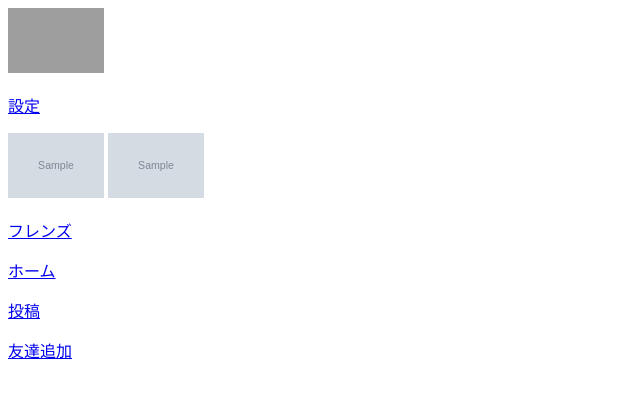
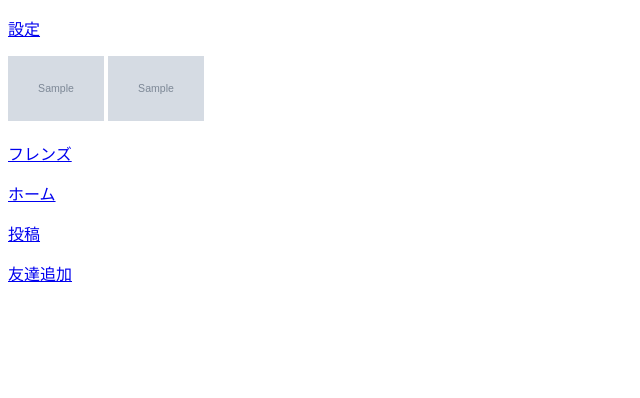
Before and after one commit to masudataichi/demiaintern, a Django app: template intern_project/cookapp/templates/cookapp/home.html in a window 1280 px wide. Shown: the top 398 px of the page, without its empty margins (0-640 px from the left). Run offline with Django 3.2, Linux system fonts and the light colour scheme; tables that the repository leaves empty hold one stand-in row (values such as "Sample post"); the template is opened without the code that fills it: values that come from a table or form of the project are taken from there, most other values are stand-ins (such as "Sample title", 1, 10 or a date in 2020); grey boxes marked "Sample" are stand-in pictures; grey boxes are pictures that could not be loaded.

Commit message:
iconがない場合、動くようにした

```diff
--- a/intern_project/cookapp/templates/cookapp/home.html
+++ b/intern_project/cookapp/templates/cookapp/home.html
@@ -6,7 +6,9 @@
 </head>
 <body>
     <div class="DivLink">
-    <img src={{user.icon.url}} alt="サンプル" width="96" height="65">
+    {% if user.icon %}
+        <img src={{user.icon.url}} alt="サンプル" width="96" height="65">]
+    {% endif %}
     {{user.username}}
     <p><a href="{% url 'setting' %}">{{'設定'}}</a></p>
     {% if randomcontent %}
```
